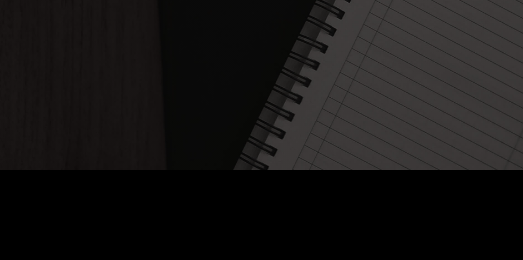
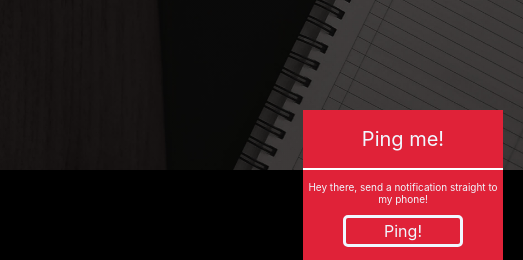
Before and after one commit to LukeBax101/lukebaxnet, a website built with webpack: page src/html/index.html in a window 1280 px wide. Shown: the part 630-890 px from the top of the page, 757-1280 px from the left. Before the commit the page ends 800 px from the top, so only its background shows below. Built offline with nearby package versions, Linux system fonts and the light colour scheme; some packages are replaced by stand-ins of ours; no server answers; a web font is replaced by a local one.

Commit message:
Added ping button

```diff
--- a/package.json
+++ b/package.json
@@ -21,6 +21,7 @@
   "dependencies": {
     "express": "^4.17.1",
     "firebase": "^8.3.1",
+    "firebase-admin": "^9.6.0",
     "path": "^0.12.7"
   },
   "devDependencies": {
--- a/src/css/style.scss
+++ b/src/css/style.scss
@@ -9,11 +9,23 @@ html {
     opacity: 1;
     min-height: 100%;
      height: 100%;
+    font-family:-apple-system,
+       BlinkMacSystemFont,
+       'Segoe UI',
+       Roboto,
+       Oxygen,
+       Ubuntu,
+       Cantarell,
+       'Open Sans',
+       'Helvetica Neue',
+       sans-serif;
+
 }
 
 body {
     width: 100%;
     height: 100vh;
+    overflow-y: hidden;
 }
 
 header {
@@ -125,6 +137,64 @@ header {
     }
 }
 
+.ping {
+    position: absolute;
+    z-index: 100;
+    right: 20px;
+    bottom: 0px;
+    height: 150px;
+    width: 200px;
+    transform: translateY(60%);
+    background-color: rgba(224, 34, 56, 1);
+    transition: transform 1s;
+    display: grid;
+    grid-template-columns: 100%;
+    grid-template-rows: 40% 30% 30%;
+    // flex-direction: column;
+    // align-items: center;
+    // justify-content: flex-start;
+
+    &:hover {
+        transform: translateY(0%);
+    }
+
+    .title {
+        width: 100%;
+        height: 100%;
+        grid-row: 1/2;
+        display: flex;
+        align-items: center;
+        justify-content: center;
+        color: aliceblue;
+        font-size: 20px;
+        border-bottom: 2px white solid;
+    }
+
+    .message {
+        grid-row: 2/3;
+        width: 100%;
+        height: 100%;
+        display: flex;
+        align-items: center;
+        text-align: center;
+        color: aliceblue;
+        font-size: 10px;
+    }
+
+    .button {
+        cursor: pointer;
+        grid-row: 3/4;
+        height: 70%;
+        width: 60%;
+        border-radius: 5px;
+        border: 3px solid;
+        display: flex;
+        align-items: center;
+        justify-self: center;
+        justify-content: center;
+        color: aliceblue;
+    }
+}
 
 .home {
     position: absolute;
@@ -149,16 +219,6 @@ header {
     top: 0;
     width: 100%;
     height: 100%;
-        font-family:-apple-system,
-        BlinkMacSystemFont,
-        'Segoe UI',
-        Roboto,
-        Oxygen,
-        Ubuntu,
-        Cantarell,
-        'Open Sans',
-        'Helvetica Neue',
-        sans-serif;
 
     .desk {
         position: absolute;
--- a/src/html/index.html
+++ b/src/html/index.html
@@ -68,6 +68,17 @@
             </ul> -->
         </nav>
     </header>
+    <div class="ping">
+        <div class="title">
+            Ping me!
+        </div>
+        <div class="message">
+            Hey there, send a notification straight to my phone!
+        </div>
+        <div id="ping" class="button">
+            Ping!
+        </div>
+    </div>
     <div class="home">
         <div class="desk"></div>
         <div class="cover"></div>
--- a/src/index.js
+++ b/src/index.js
@@ -72,7 +72,11 @@ CSS.registerProperty( {
 );
 
 
-// const centerPanel = document.querySelector('.headshot');
+const pingButton = document.querySelector('#ping');
+
+pingButton.addEventListener('click', () => {
+  console.log('ping');
+})
 
 // centerPanel.addEventListener('mousemove', (e) => {
 //   const panelRect = centerPanel.getBoundingClientRect();
```
Also changed, not shown: src/server/server-dev.js (+12 -0 lines), 1 other file.
